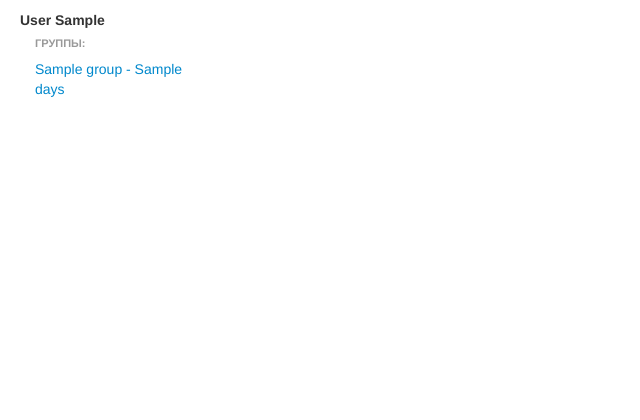
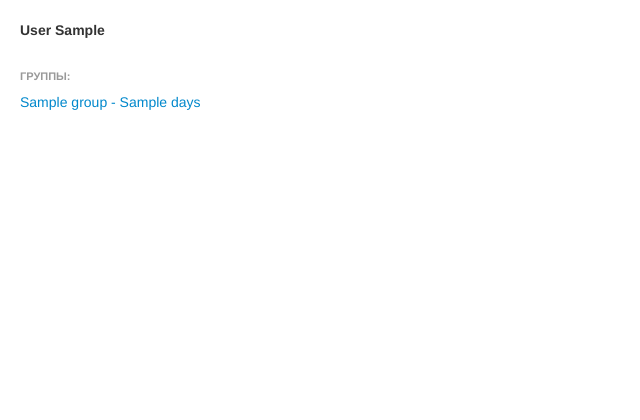
Before and after one commit to drda3x/dh_journal, a Django app: template application/templates/main_view.html in a window 1280 px wide. Shown: the top 420 px of the page, without its empty margins (0-640 px from the left). Run offline with Django 3.2, Linux system fonts and the light colour scheme; a user stored in the database is signed in; tables that the repository leaves empty hold one stand-in row (values such as "Sample post"); the template is opened without the code that fills it: most values are stand-ins (such as "Sample title", 1, 10 or a date in 2020); some libraries are stand-ins or nearby versions.

Commit message:
Немного дизайна

```diff
--- a/application/static/css/group_detail.css
+++ b/application/static/css/group_detail.css
@@ -117,3 +117,8 @@
 .header-inp{
     margin-top: 10px !important;
 }
+
+.left-header {
+    width: 100%;
+    height: 30px;
+}
--- a/application/templates/main_view.html
+++ b/application/templates/main_view.html
@@ -18,10 +18,10 @@
         <div class="row-fluid">
             {% if groups %}
                 <div class="span2">
-                    <strong>
-                        {{ user.last_name }} {{ user.first_name }}
-                    </strong>
-                    <ul class="nav nav nav-list">
+                    <div style="padding-top: 10px;">
+                        <p><strong>{{ user.last_name }} {{ user.first_name }}</strong></p>
+                    </div>
+                    <ul style="padding: 13px 0 0 0" class="nav nav nav-list">
                         <li class="nav-header">Группы:</li>
                         {% for group in groups %}
                             <li><a class="group" href="/group?id={{ group.id }}">{{ group.name }} - {{ group.days }}</a></li>
```
Also changed, not shown: application/templates/group_detail.html (+15 -3 lines).
